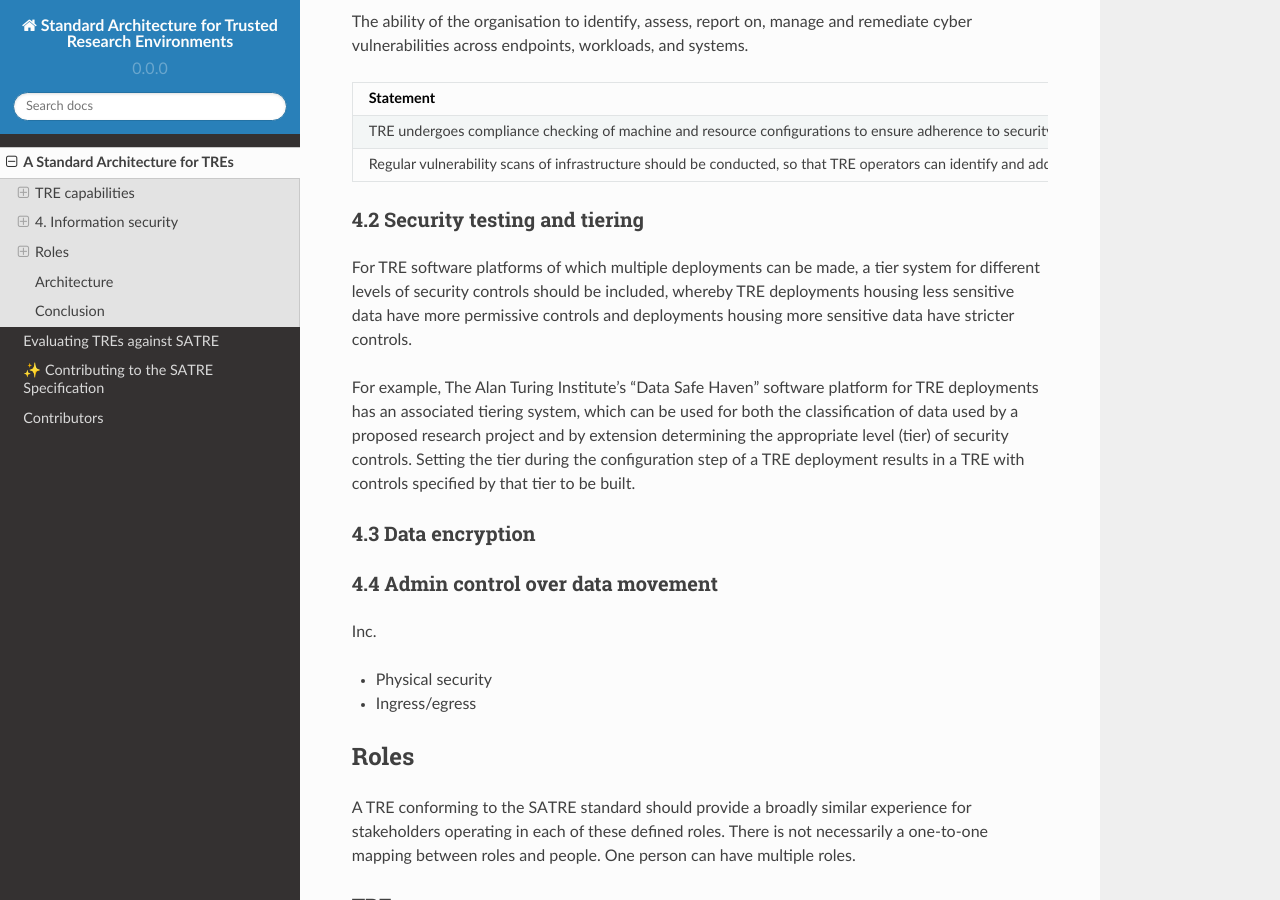
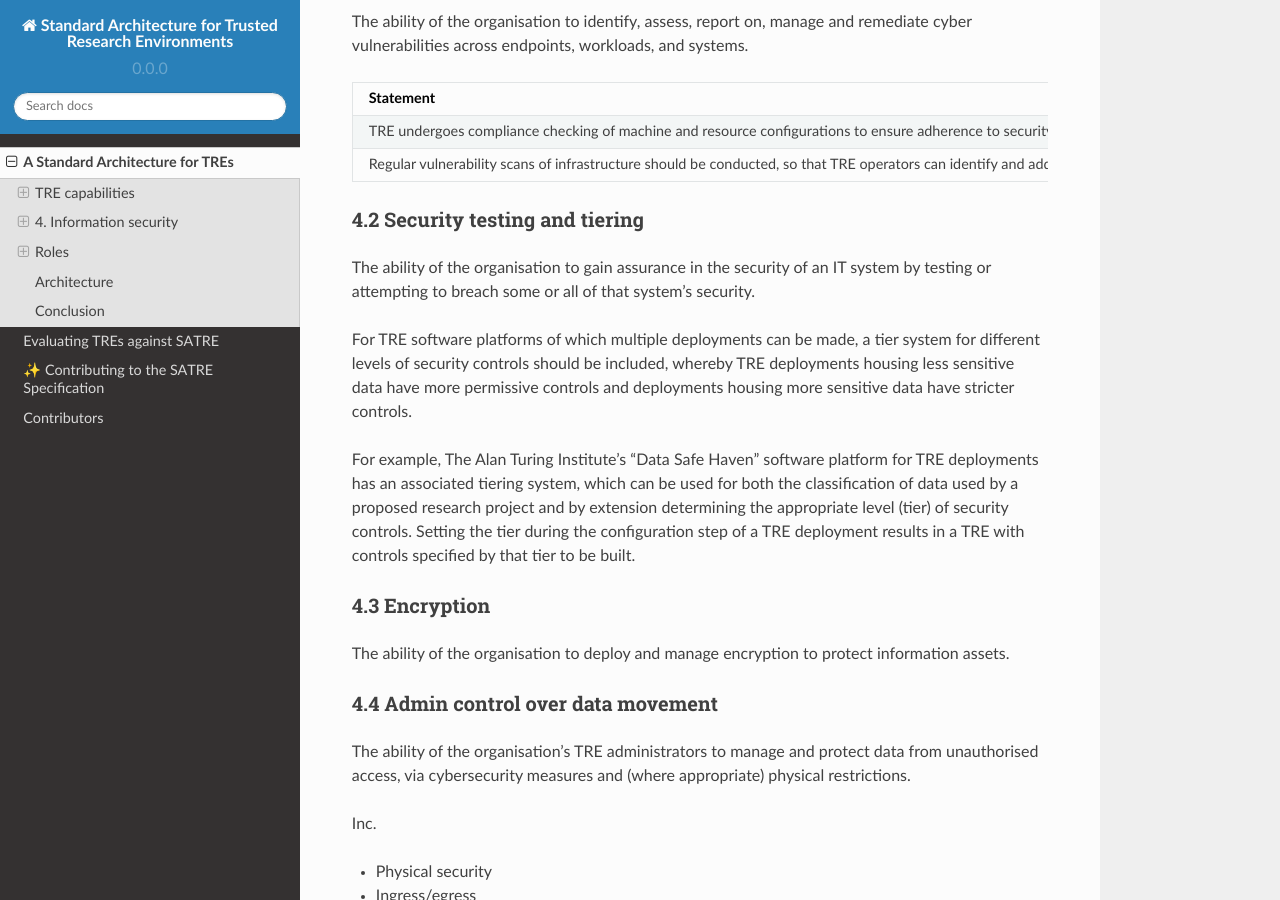
Before and after one commit to sa-tre/satre-specification, a Sphinx documentation site: the page built from docs/source/standard.md, in a window 1280 px wide and 900 px high, scrolled down 2550 px. Built offline with Sphinx 7.4.7 and the Read the Docs theme 2.0.0, drawn with Linux system fonts in a browser that asks for light colours.

Commit message:
update section bylines

```diff
--- a/docs/source/standard.md
+++ b/docs/source/standard.md
@@ -112,13 +112,19 @@ The ability of the organisation to identify, assess, report on, manage and remed
 
 ### 4.2 Security testing and tiering
 
+The ability of the organisation to gain assurance in the security of an IT system by testing or attempting to breach some or all of that system's security.
+
 For TRE software platforms of which multiple deployments can be made, a tier system for different levels of security controls should be included, whereby TRE deployments housing less sensitive data have more permissive controls and deployments housing more sensitive data have stricter controls.
 
 For example, The Alan Turing Institute's "Data Safe Haven" software platform for TRE deployments has an associated tiering system, which can be used for both the classification of data used by a proposed research project and by extension determining the appropriate level (tier) of security controls. Setting the tier during the configuration step of a TRE deployment results in a TRE with controls specified by that tier to be built.
 
-### 4.3 Data encryption
+### 4.3 Encryption
+
+The ability of the organisation to deploy and manage encryption to protect information assets.
 
 ### 4.4 Admin control over data movement
+
+The ability of the organisation's TRE administrators to manage and protect data from unauthorised access, via cybersecurity measures and (where appropriate) physical restrictions.
 
 Inc.
 
```
